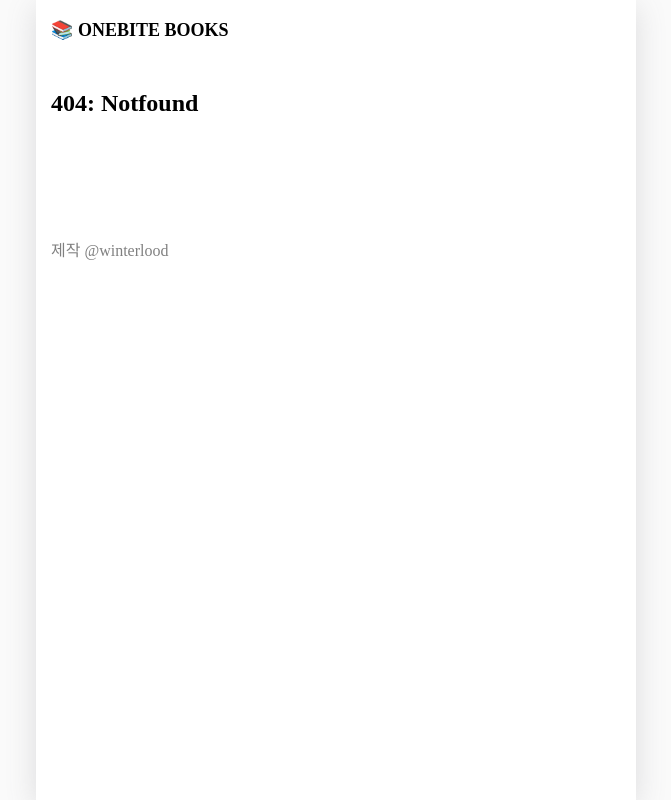
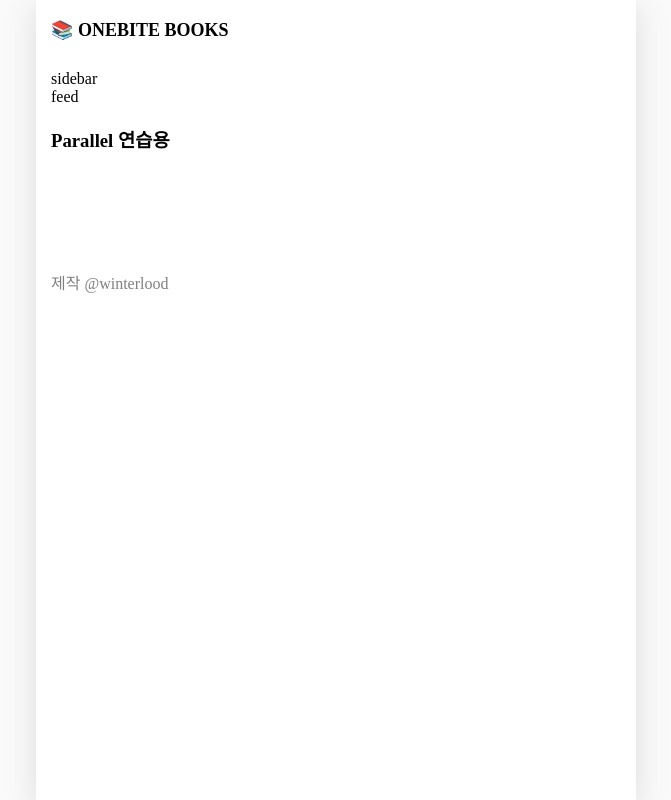
Before and after one commit to hotteokButler/newTIL, a Next.js app in the folder next_js/02_App_router/app_router/: page /parallel in a window 1280 px wide. Before the commit this address had no page. Shown: the whole page, without its empty margins (304-975 px from the left). Built offline with nearby package versions, Linux system fonts and the light colour scheme.

Commit message:
[Next] 패러랠 라우트(Parallel Route)

```diff
--- /dev/null
+++ b/next_js/02_App_router/app_router/src/app/parallel/@feed/page.tsx
@@ -0,0 +1,3 @@
+export default function Page() {
+	return <div>feed</div>;
+}
--- /dev/null
+++ b/next_js/02_App_router/app_router/src/app/parallel/@sidebar/page.tsx
@@ -0,0 +1,3 @@
+export default function Page() {
+	return <div>sidebar</div>;
+}
--- /dev/null
+++ b/next_js/02_App_router/app_router/src/app/parallel/layout.tsx
@@ -0,0 +1,11 @@
+import { ReactNode } from 'react';
+
+export default function Layout({ children, sidebar, feed }: { children: ReactNode; sidebar: ReactNode; feed: ReactNode }) {
+	return (
+		<div>
+			{sidebar}
+			{feed}
+			{children}
+		</div>
+	);
+}
--- /dev/null
+++ b/next_js/02_App_router/app_router/src/app/parallel/page.tsx
@@ -0,0 +1,7 @@
+export default function Page() {
+	return (
+		<div>
+			<h3>Parallel 연습용</h3>
+		</div>
+	);
+}
```
Also changed, not shown: 1 other file (tests, documents, lock files or other folders).
